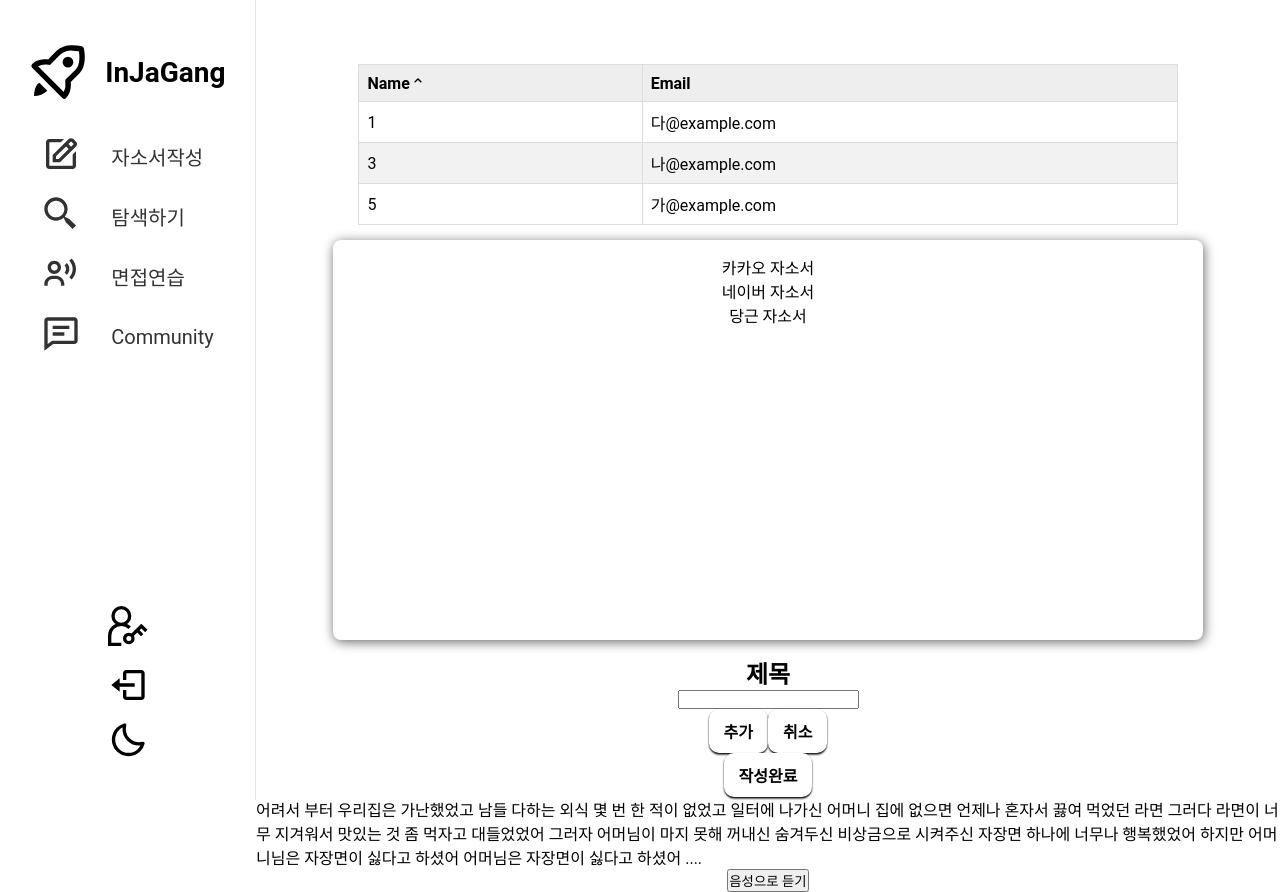
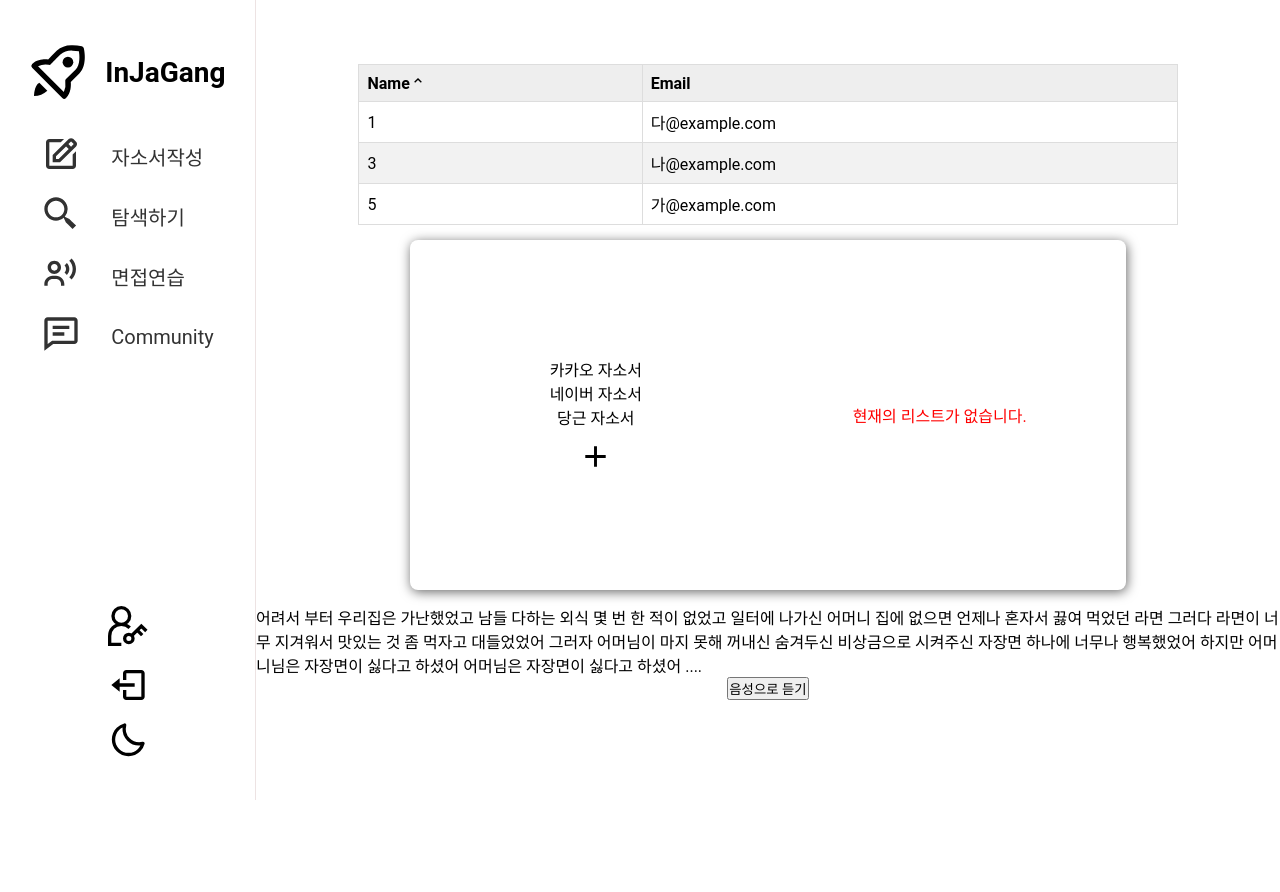
Before and after one commit to Minsoek96/injagang-fe, a Next.js app in the folder client/: page /admin in a window 1280 px wide. After the commit the page ends 864 px from the top, so only its background shows below. Built offline with nearby package versions, Linux system fonts and the light colour scheme.

Commit message:
마이리스트 수정 삭제 추가 *(오류 1차 수정 작업)  템플릿 리스트 추가 삭제 편집 구조 변경 (구상중)

```diff
--- a/client/components/Admin/Template.tsx
+++ /dev/null
@@ -1,100 +0,0 @@
-import React, { useState, useRef, useEffect } from "react";
-import styled from "styled-components";
-import { ColBox } from "@/styles/GlobalStyle";
-import { questionList } from "@/pages/edit";
-import CustomButton from "../UI/CustomButton";
-
-const Card = styled.div`
-  ${ColBox};
-  padding: 15px 15px;
-  background-color: ${({ theme }) => theme.colors.primary};
-  color: ${({ theme }) => theme.colors.text};
-  width: 85%;
-  height: 400px;
-  border-radius: 8px;
-  box-shadow: 1px 2px 12px rgba(0, 0, 0, 0.6);
-  text-align: center;
-  margin: 15px 15px;
-`;
-
-interface QuestionListItem {
-  title: string;
-  content: string[];
-}
-
-
-const Template = () => {
-  const [templateTitle, setTemplateTitle] = useState<string>("");
-  const [templateQuestion, setTemplateQuestion] = useState<string[]>([]);
-  const [templateList, setTemplateList] = useState<QuestionListItem[]>(questionList);
-  const inputRef = useRef<HTMLInputElement | null>(null);
-
-  useEffect(() => {
-    inputRef.current?.focus();
-  },[templateQuestion.length])
-
-  const addQuestion = () => {
-    if(templateQuestion.length >= 7){
-        return
-    }
-    setTemplateQuestion([...templateQuestion, ""]);
-  };
-
-  const handleQuestionChange = (index: number, value: string) => {
-    const newQuestionList = [...templateQuestion];
-    newQuestionList[index] = value;
-    setTemplateQuestion(newQuestionList);
-  };
-
-  const handleQuestionList = () => {
-    const newList = {title:templateTitle,content:templateQuestion}
-    setTemplateList([...templateList, newList])
-    setTemplateTitle("");
-    setTemplateQuestion([])
-
-  };
-
-  const removeLastQuestion = () => {
-    if (templateQuestion.length <= 1) {
-      return;
-    }
-    setTemplateQuestion(prev => prev.slice(0, -1));
-  };
-  const handleList = (content:{}) => {
-    console.log(content)
-  }
-
-  return (
-    <>
-      <Card>
-        {templateList.map((list, index) => (
-          <div key={index}><div onClick={() => handleList(list.content)}>{list.title}</div></div>
-        ))}
-      </Card>
-      <h2>제목</h2>
-      <input
-        type="text"
-        value={templateTitle}
-        onChange={e => setTemplateTitle(e.target.value)}
-      ></input>
-      <div>
-        <CustomButton text="추가" onClick={addQuestion} />
-        <CustomButton text="취소" onClick={removeLastQuestion} />
-      </div>
-      {templateQuestion.map((question, index) => (
-        <div key={index}>
-            {index + 1}.
-          <input
-          ref={inputRef}
-            type="text"
-            value={question}
-            onChange={e => handleQuestionChange(index, e.target.value)}
-          />
-        </div>
-      ))}
-      <CustomButton text="작성완료" onClick={handleQuestionList} />
-    </>
-  );
-};
-
-export default Template;
--- /dev/null
+++ b/client/components/Admin/TemplateQuestionAdd.tsx
@@ -0,0 +1,113 @@
+import React, { useRef, useEffect, useState } from "react";
+import styled from "styled-components";
+import { BiPlus, BiRedo, BiCheck } from "react-icons/bi";
+import { ColBox } from "@/styles/GlobalStyle";
+
+const Controller = styled.div`
+  svg {
+    font-size: 40px;
+    cursor: pointer;
+  }
+`;
+
+const TemplateAddStyled = styled.div`
+  ${ColBox}
+  justify-content: center;
+  height: 100%;
+  width: 100%;
+`;
+
+const Input = styled.input`
+    width: 70%;
+`;
+
+interface QuestionListItem {
+  title: string;
+  qnaList: string[];
+}
+
+interface TemplateQuestionAddProps {
+  setIsAddContent: React.Dispatch<React.SetStateAction<boolean>>;
+  setTemplateList: React.Dispatch<React.SetStateAction<QuestionListItem[]>>;
+  templateList: QuestionListItem[];
+}
+
+const TemplateQuestionAdd = ({
+  setIsAddContent,
+  setTemplateList,
+  templateList,
+}: TemplateQuestionAddProps) => {
+  const [templateTitle, setTemplateTitle] = useState<string>("");
+  const [templateQuestion, setTemplateQuestion] = useState<string[]>([]);
+  const questionRef = useRef<HTMLInputElement | null>(null);
+  const titleRef = useRef<HTMLInputElement | null>(null);
+
+  const handleQuestionChange = (index: number, value: string) => {
+    const newQuestionList = [...templateQuestion];
+    newQuestionList[index] = value;
+    setTemplateQuestion(newQuestionList);
+  };
+
+  const addQuestion = () => {
+    if (templateQuestion.length >= 7) {
+      return;
+    }
+    setTemplateQuestion([...templateQuestion, ""]);
+  };
+
+  const removeLastQuestion = () => {
+    if (templateQuestion.length <= 1) {
+      return;
+    }
+    setTemplateQuestion(prev => prev.slice(0, -1));
+  };
+
+  const handleQuestionList = () => {
+    const newList = { title: templateTitle, qnaList: templateQuestion };
+
+    //API 요청 부분으로 수정 해야함 (추가요청)
+    setTemplateList([...templateList, newList]);
+    setTemplateTitle("");
+    setTemplateQuestion([]);
+    setIsAddContent(false);
+  };
+
+  useEffect(() => {
+    questionRef.current?.focus();
+  }, [templateQuestion.length]);
+
+  useEffect(() => {
+    titleRef.current?.focus();
+  }, []);
+
+  return (
+    <TemplateAddStyled>
+      <Input
+        ref={titleRef}
+        type="text"
+        value={templateTitle}
+        onChange={e => setTemplateTitle(e.target.value)}
+        placeholder={"제목을 입력해주세요"}
+      ></Input>
+      {templateQuestion.map((question, index) => (
+        <div key={index}>
+          {index + 1}.
+          <Input
+            ref={questionRef}
+            type="text"
+            value={question}
+            onChange={e => handleQuestionChange(index, e.target.value)}
+            placeholder={"질문을 입력해주세요"}
+          />
+        </div>
+      ))}
+      <Controller>
+        <BiPlus onClick={addQuestion}></BiPlus>
+        <BiRedo onClick={removeLastQuestion}></BiRedo>
+        <BiCheck onClick={handleQuestionList}></BiCheck>
+      </Controller>
+    </TemplateAddStyled>
+  );
+};
+
+export default TemplateQuestionAdd;
--- /dev/null
+++ b/client/components/Admin/TemplateQuestionEdit.tsx
@@ -0,0 +1,11 @@
+import React from 'react';
+
+const TemplateQuestionEdit = () => {
+    return (
+        <div>
+            template수정
+        </div>
+    );
+};
+
+export default TemplateQuestionEdit;
--- /dev/null
+++ b/client/components/Admin/TemplateView.tsx
@@ -0,0 +1,128 @@
+import React, { useState, useRef, useEffect } from "react";
+import styled from "styled-components";
+import { ColBox, FlexBox } from "@/styles/GlobalStyle";
+import { questionList } from "@/pages/edit";
+import { BiPlus, BiEdit } from "react-icons/bi";
+import TemplateQuestionAdd from "./TemplateQuestionAdd";
+import TemplateQuestionEdit from "./TemplateQuestionEdit";
+
+const TemplateStlyed = styled.div`
+  ${ColBox}
+  width: 100%;
+`;
+
+const Card = styled.div`
+  ${FlexBox};
+  padding: 15px 15px;
+  background-color: ${({ theme }) => theme.colors.primary};
+  color: ${({ theme }) => theme.colors.text};
+  width: 70%;
+  height: 350px;
+  border-radius: 8px;
+  box-shadow: 1px 2px 12px rgba(0, 0, 0, 0.6);
+  text-align: center;
+  margin: 15px 15px;
+`;
+
+const TitleView = styled.div`
+  ${ColBox}
+  justify-content: center;
+  width: 50%;
+  height: 100%;
+  border-right: 1px solid white;
+  svg {
+    margin-top: 10px;
+    font-size: 35px;
+    cursor: pointer;
+  }
+  svg:hover {
+    color: red;
+  }
+`;
+
+const QuestionView = styled.div`
+  ${ColBox}
+  justify-content: space-between;
+  width: 50%;
+  height: 100%;
+  .endTitle {
+    ${ColBox}
+    justify-content: center;
+    height: 100%;
+  }
+  svg {
+    margin-top: 10px;
+    font-size: 30px;
+    cursor: pointer;
+  }
+  svg:hover {
+    color: red;
+  }
+`;
+
+interface QuestionListItem {
+  title: string;
+  qnaList: string[];
+}
+
+const TemplateView = () => {
+  const [templateList, setTemplateList] = useState<QuestionListItem[]>([]);
+  const [curTemplateList, setCurTemplateList] = useState<string[]>([]);
+  const [isAddContent, setIsAddContent] = useState<boolean>(false);
+  const [isEdit, setIsEdit] = useState<boolean>(false);
+
+  const handleList = (qnaList: string[] = []) => {
+    setCurTemplateList([...qnaList]);
+  };
+
+  useEffect(() => {
+    //API요청후 데이터 저장
+    setTemplateList(questionList);
+  }, []);
+
+  return (
+    <TemplateStlyed>
+      <Card>
+        <TitleView>
+          {templateList &&
+            templateList.map((list, index) => (
+              <div key={index}>
+                <div onClick={() => handleList(list.qnaList)}>{list.title}</div>
+              </div>
+            ))}
+          {isAddContent ? (
+            <></>
+          ) : (
+            <BiPlus onClick={() => setIsAddContent(true)}></BiPlus>
+          )}
+        </TitleView>
+        <QuestionView>
+          {isAddContent ? (
+            <TemplateQuestionAdd
+              setIsAddContent={setIsAddContent}
+              setTemplateList={setTemplateList}
+              templateList={templateList}
+            />
+          ) : (
+            <div className="endTitle">
+              {curTemplateList.length < 1 ? (
+                <div style={{ color: "red" }}>현재의 리스트가 없습니다.</div>
+              ) : (
+                <>
+                  {isEdit ? (
+                    <TemplateQuestionEdit />
+                  ) : (
+                    curTemplateList.map((a, i) => <div key={i}> {a}</div>)
+                  )}
+                  <BiEdit onClick={() => setIsEdit(true)} />
+                </>
+              )}
+            </div>
+          )}
+        </QuestionView>
+      </Card>
+    </TemplateStlyed>
+  );
+};
+
+export default TemplateView;
--- a/client/pages/admin.tsx
+++ b/client/pages/admin.tsx
@@ -1,7 +1,7 @@
 import styled from "styled-components";
 import react, { useState } from "react";
 import MemberTable from "@/components/Admin/MemberTable";
-import Template from "@/components/Admin/Template";
+import TemplateView from "@/components/Admin/TemplateView";
 import Drage from "@/components/test/drag";
 import { ColBox } from "@/styles/GlobalStyle";
 import TextReader from "@/components/test/TextReder";
@@ -20,7 +20,7 @@
   return (
     <AdminPageStyle>
       <MemberTable members={members} />
-      <Template />
+      <TemplateView />
       <Drage />
       <TextReader />
     </AdminPageStyle>
--- a/client/pages/edit.tsx
+++ b/client/pages/edit.tsx
@@ -1,7 +1,7 @@
 import QuestionItem from "@/components/Edit/QuestionItem";
 import ControlMenu from "@/components/UI/ControlMenu";
 import { ColBox } from "@/styles/GlobalStyle";
-import React, { useState, useEffect } from "react";
+import React, { useState, useEffect, useCallback } from "react";
 import styled from "styled-components";
 import Modal from "@/components/UI/Modal";
 import AddQustionList from "@/components/Edit/AddQustionList";
@@ -71,17 +71,19 @@
 export const questionList = [
   {
     title: "카카오 자소서",
-    qnaList: ["자신의장점", "자신의장단점", "프로젝트경험담"],
+    qnaList: ["자신의장단점", "자신의장단점", "자신의장단점"],
   },
   {
     title: "네이버 자소서",
-    qnaList: ["자신의장점", "자신의장단점", "프로젝트경험담"],
+    qnaList: ["자신의장점", "자신의장점", "자신의장점"],
   },
   {
     title: "당근 자소서",
-    qnaList: ["자신의장점", "자신의장단점", "프로젝트경험담"],
+    qnaList: ["자신의단점", "자신의단점", "자신의단점"],
   },
 ];
+
+console.log({ questionList });
 
 interface questionList {
   title: string;
@@ -110,16 +112,16 @@
   const [isEdit, setIsEdit] = useState<boolean>(false);
   const [addTitle, setAddTitle] = useState<string>("");
   const [isOpenModal, setIsOpenModal] = useState<boolean>(false);
-  const [questionContent, setQuestionContent] = useState<qnaList>([
-  ]);
+  const [questionContent, setQuestionContent] = useState<qnaList>([]);
   const router = useRouter();
 
-  const getQuestionItem = () => {
+  const getQuestionItem = useCallback(() => {
     const filteItem = questionLists.filter(
       list => list.title === questionTitle,
     );
+    console.log({ filteItem });
     return filteItem;
-  };
+  }, [questionTitle]);
 
   useEffect(() => {
     if (router.query.editData) {
@@ -137,11 +139,6 @@
       { title: "커스텀 자소서", qnaList: [] },
     ]);
   }, []);
-
-  useEffect(() => {
-    setQuestionContent([
-    ]);
-  }, [questionTitle]);
 
   const handleAddQuestion = () => {
     if (questionTitle === "") {
@@ -172,10 +169,6 @@
   };
 
   const handleTextChange = (index: number, value: string, title: string) => {
-    console.log({ index });
-    console.log({ value });
-    console.log({ title });
-    console.log(questionContent);
     const filterTitle = questionContent.filter(a => a.title === title)[0];
     console.log({ filterTitle });
     if (filterTitle) {
@@ -186,10 +179,11 @@
       setQuestionContent(cur => [...cur, { title, qnaList: " " }]);
     }
   };
-  console.log(questionContent)
+  console.log({ questionContent });
+
   return (
     <EditStyle>
-      <h2>자소서 작성하기</h2>
+      <h2>{isEdit ? "자소서 수정하기" : "자소서 작성하기"}</h2>
       <Container>
         <TitleInput
           value={questionListTitle}
@@ -209,8 +203,8 @@
                   key={idx}
                   content={list}
                   onChange={handleTextChange}
-                  questionTitle = {questionTitle}
-                  questionContent = {setQuestionContent}
+                  questionContent={setQuestionContent}
+                  questionTitle={questionTitle}
                   index={idx}
                 ></QuestionItem>
               ))}
@@ -229,7 +223,10 @@
         <div className="button_container">
           <BiPlus onClick={() => setIsAddContent(true)}></BiPlus>
           <div className="flex-end">
-            <CustomButton onClick={handleSubmit} text={"작성완료"} />
+            <CustomButton
+              onClick={handleSubmit}
+              text={isEdit ? "수정완료" : "작성완료"}
+            />
           </div>
         </div>
       </Container>
```
Also changed, not shown: client/components/Edit/QuestionItem.tsx (+9 -9 lines).
